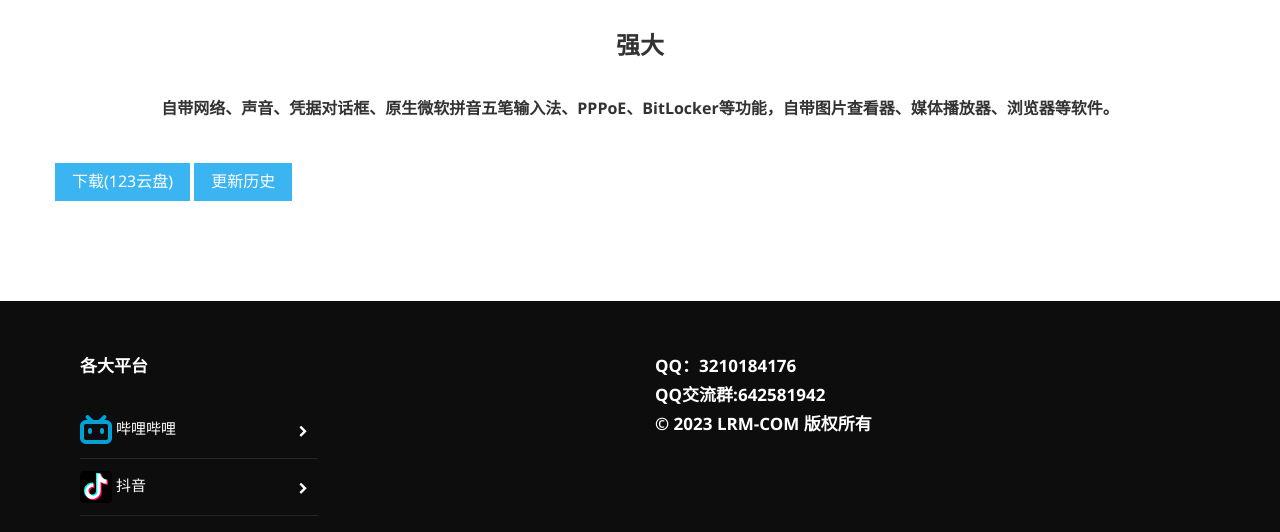
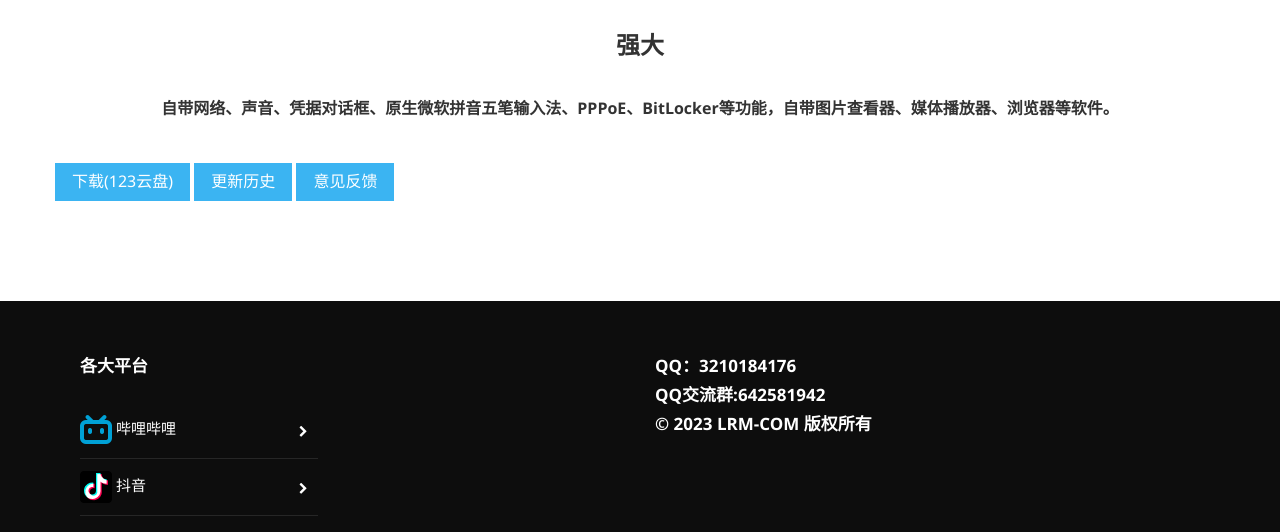
Before and after one commit to LRM-COM/LRM-COM.github.io, a plain HTML site: page ExpPE.html in a window 1280 px wide. Shown: the part 4034-4566 px from the top of the page. Drawn offline with Linux system fonts and the light colour scheme; files whose address does not match are found by name.

Commit message:
Update ExpPE.html

```diff
--- a/ExpPE.html
+++ b/ExpPE.html
@@ -136,8 +136,8 @@
 
 					<div class="index-container">
              <a href="https://www.123pan.com/s/hAQuVv-ahBuh.html"><button type="button" class="am-btn am-btn-secondary">下载(123云盘)</button></a>
-				 <!--	<div class="index-container">-->
 	     <a href="history.html"><button type="button" class="am-btn am-btn-secondary">更新历史</button></a>
+	     <a href="https://www.wenjuan.com/s/UBzAru5/"><button type="button" class="am-btn am-btn-secondary">意见反馈</button></a>
           </div>
           </div>
         </div>
```
